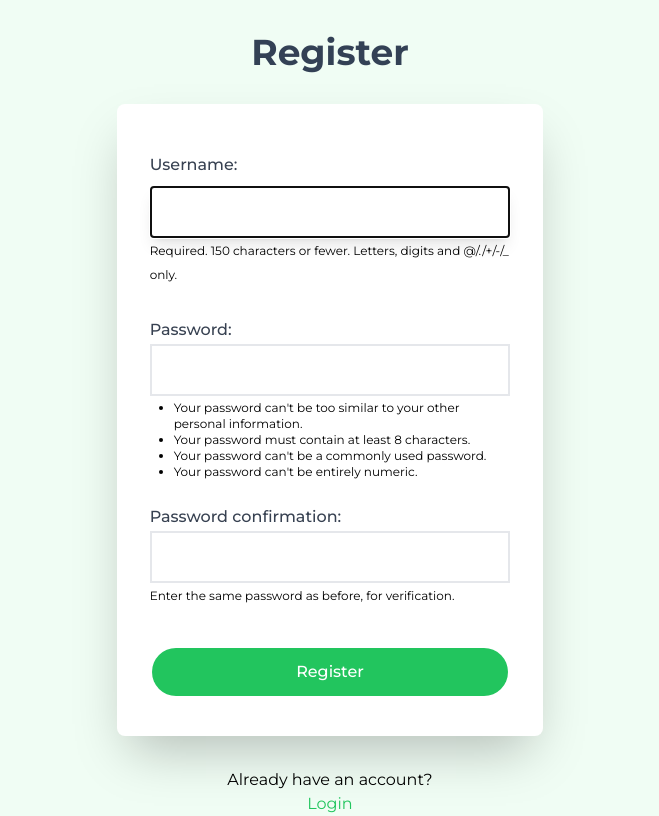
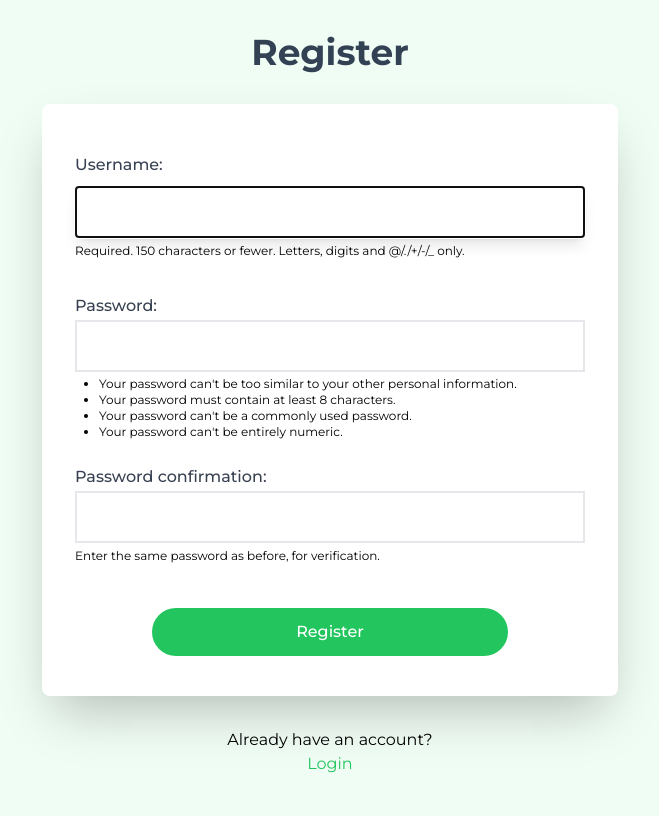
Before and after one commit to nabilmuafa/shopping-list, a Django app: page /register/ in a window 1280 px wide. Shown: the whole page, without its empty margins (310-969 px from the left). After the commit the page ends 773 px from the top, so only its background shows below. Run offline with Django 4.2, Linux system fonts and the light colour scheme; some libraries are stand-ins or nearby versions.

Commit message:
change width to max width

```diff
--- a/main/templates/login.html
+++ b/main/templates/login.html
@@ -9,7 +9,7 @@
 <div class="login container flex flex-col items-center mx-auto">
 
     <h1 class="text-4xl font-bold text-slate-700 py-8">Login</h1>
-    <div class="bg-white rounded-lg shadow-2xl px-8 pt-12 py-6 mb-8 w-1/3">
+    <div class="bg-white rounded-lg shadow-2xl px-8 pt-12 py-6 mb-8 max-w-xl">
         <form method="POST" action="">
             {% csrf_token %}
             <table class="table-fixed w-full">
--- a/main/templates/register.html
+++ b/main/templates/register.html
@@ -9,7 +9,7 @@
 <div class = "login container flex flex-col items-center mx-auto">
 
     <h1 class="text-4xl font-bold text-slate-700 py-8">Register</h1>
-    <div class="bg-white rounded-lg shadow-2xl px-8 pt-12 py-6 mb-8 w-1/3">
+    <div class="bg-white rounded-lg shadow-2xl px-8 pt-12 py-6 mb-8 max-w-xl">
         <form method="POST" >
             {% csrf_token %}
             <table class="table-fixed w-full">
```
